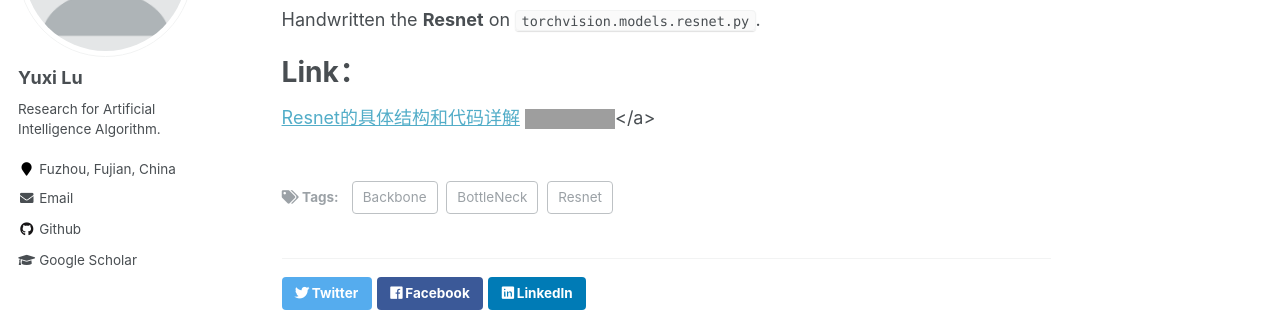
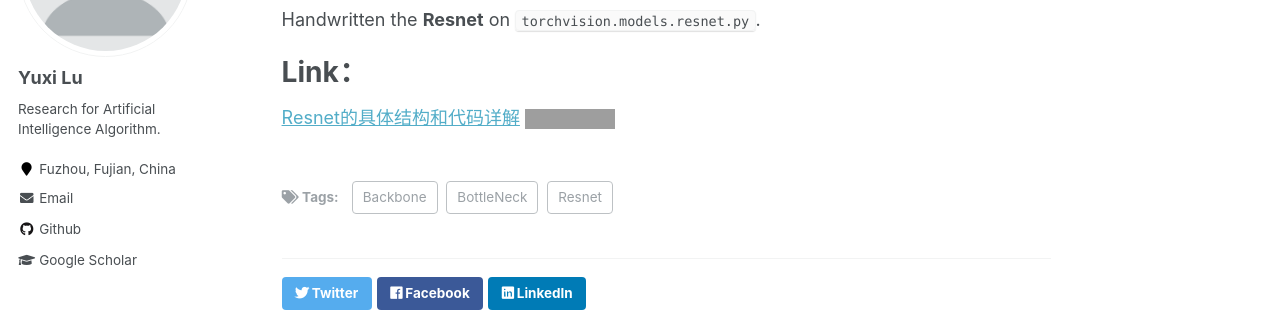
Before and after one commit to divided7/divided7.github.io, a Jekyll site: the page built from _posts/2012-08-14-blog-post-1.md, in a window 1280 px wide and 1358 px high. Shown: the part 236-548 px from the top of the window. Built offline with Jekyll 4.4.1, drawn with Linux system fonts in a browser that asks for light colours; grey boxes are pictures that could not be loaded.

Commit message:
Update 2012-08-14-blog-post-1.md

```diff
--- a/_posts/2012-08-14-blog-post-1.md
+++ b/_posts/2012-08-14-blog-post-1.md
@@ -13,4 +13,4 @@ Handwritten the **Resnet** on `torchvision.models.resnet.py`.
 Link：
 ======
 <a href="https://zhuanlan.zhihu.com/p/545845730">Resnet的具体结构和代码详解</a>
-<img src="https://img.shields.io/badge/in-%E7%9F%A5%E4%B9%8E-blue"></a>&emsp;
+<img src="https://img.shields.io/badge/in-%E7%9F%A5%E4%B9%8E-blue">&emsp;
```
